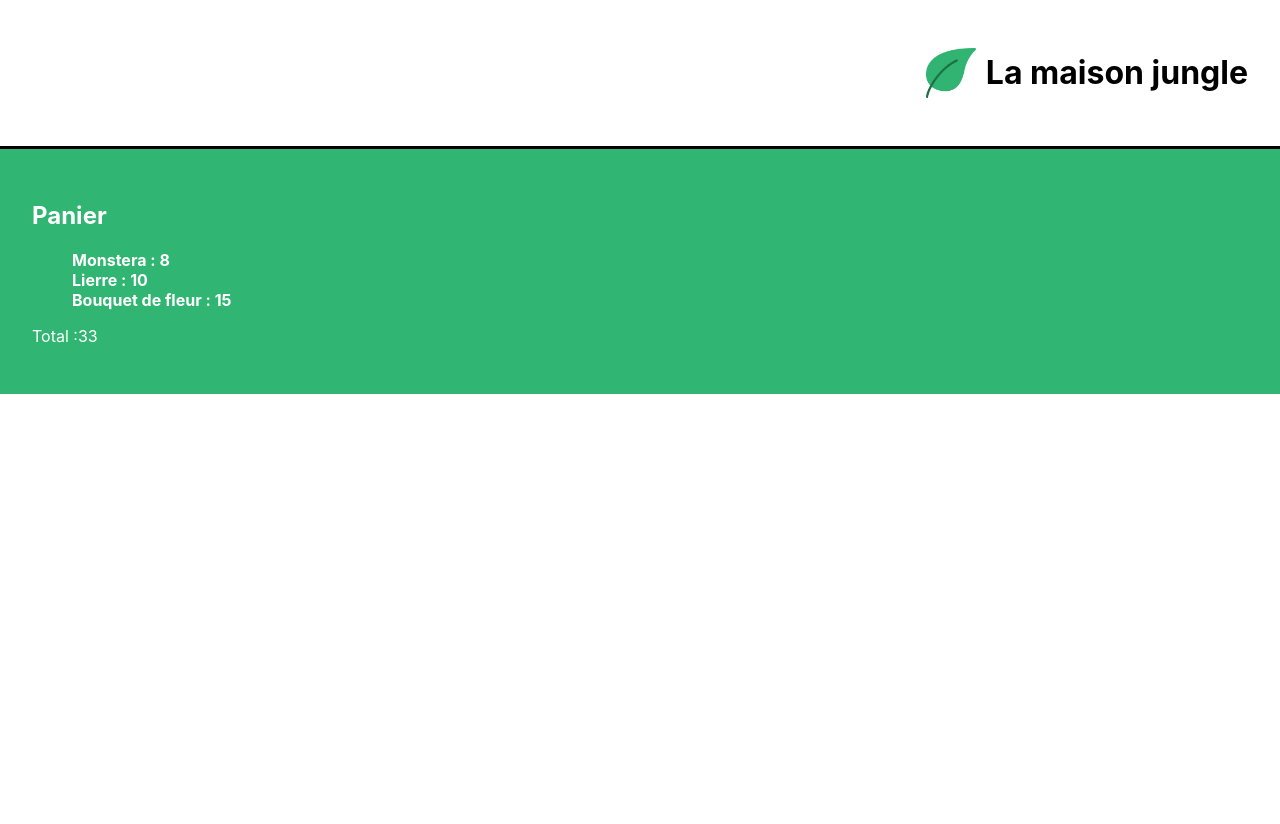
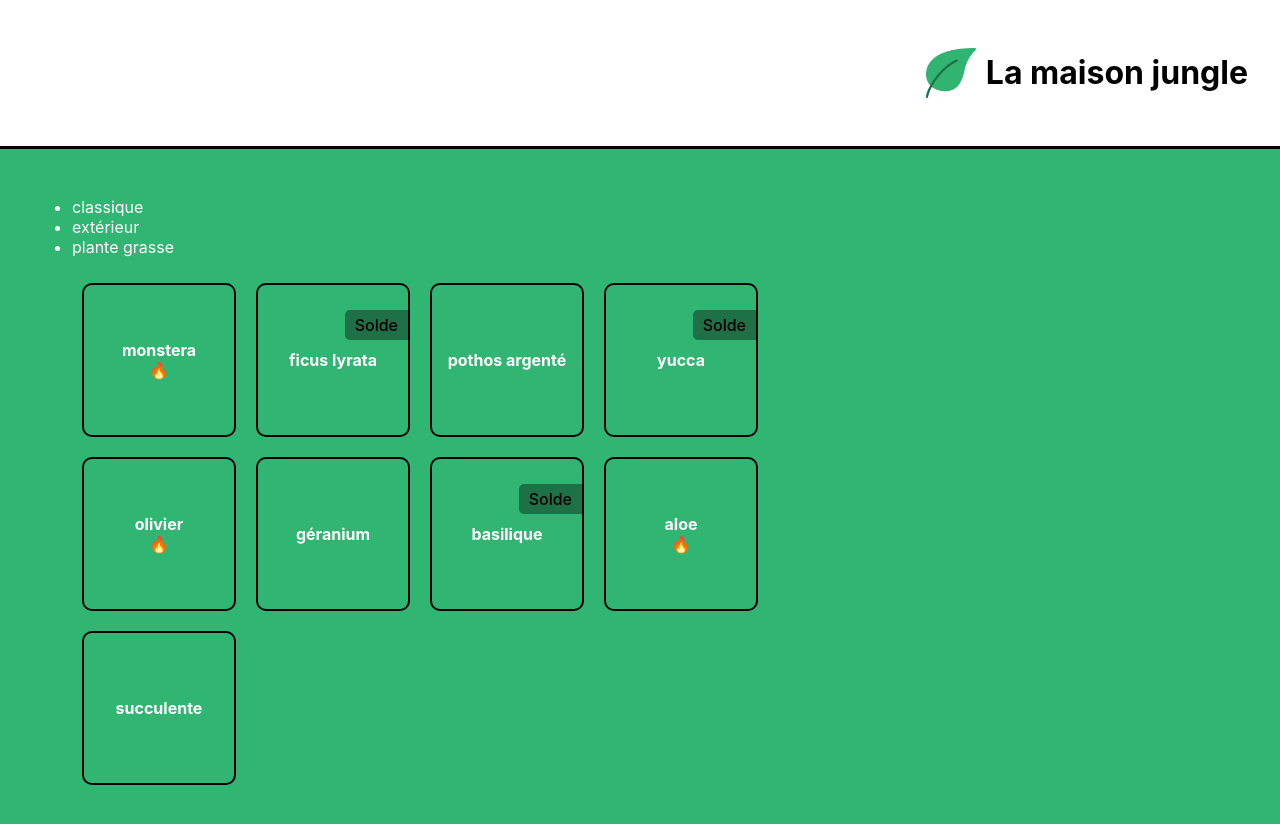
Before and after one commit to IannisG10/La-maison-Jungle, a React (Create React App) app: page / in a window 1280 px wide. Shown: the top 824 px of the page. Before the commit the page ends 800 px from the top, so only its background shows below. Built offline with nearby package versions, Linux system fonts and the light colour scheme.

Commit message:
map,apprentissage,condition ternaire dans le JSX

```diff
--- a/src/App.js
+++ b/src/App.js
@@ -1,15 +1,18 @@
 
 import './css/cart.css';
-
+import './css/panier.css';
 import Banniere from './component/exercice';
-import Cart from './component/cart';
+// import Cart from './component/cart';
+import ShoppingList from './component/shoppingList';
 
 // export default App;
 function App(){
   return(
     <div>
       <Banniere/>
-      <Cart/>
+      {/* <Cart/> */}
+      <ShoppingList/>
+
 
     </div>
   )
--- a/src/component/cart.js
+++ b/src/component/cart.js
@@ -1,5 +1,6 @@
 import React from "react";
 import '../css/panier.css';
+
 function Cart(){
     const monsteraPrice =8;
     const lierrePrice =10;
@@ -8,9 +9,10 @@ function Cart(){
         <div className="lmj-cart">
             <h2>Panier</h2>
             <ul className="cart-list">
-                <li>Monstera : {monsteraPrice}</li>
-                <li>Lierre : {lierrePrice}</li>
-                <li>Bouquet de fleur : {FlowerPrice}</li>
+
+                <li>Monstera : {monsteraPrice} Ar</li>
+                <li>Lierre : {lierrePrice} Ar</li>
+                <li>Bouquet de fleur : {FlowerPrice} Ar</li>
             </ul>
             <p>Total :{monsteraPrice+lierrePrice+FlowerPrice}</p>
         </div>
--- a/src/component/exercice.js
+++ b/src/component/exercice.js
@@ -4,10 +4,13 @@ import logo from "../assets/leaf.png"
 function Banniere (){
      const tittle = "La maison jungle";
      const monImage = logo;
+
+
     return(
         <div className="lmj">
             <img src={monImage} alt="La maison jungle" className="monImage"/>
             <h1 className="lmj-tittle">{tittle} </h1>
+
         </div>
     )
 }
--- /dev/null
+++ b/src/component/shoppingList.js
@@ -0,0 +1,25 @@
+import React from "react";
+import '../css/panier.css'
+import { plantList } from "../datas/plantList";
+
+
+function ShoppingList (){
+    const categories = plantList.reduce((acc,plant)=>
+        acc.includes(plant.category)?acc :acc.concat(plant.category),[]);
+    return(
+        <div className="lmj-cart">
+            <ul className="">
+                {categories.map(x=>(<li key={x}>{x}</li>))}
+            </ul>
+            <ul className="cart-list">
+                {plantList.map(plant=>(<li key={plant.id} className="lmj-item">{plant.name}{plant.isBestSell ?<span>🔥</span>:
+            null}{plant.isSpecialOffer?
+            <div className="lmj-sales">Solde</div>:null}
+                        </li>))}
+
+            </ul>
+        </div>
+    )
+
+}
+export default ShoppingList;
--- a/src/css/cart.css
+++ b/src/css/cart.css
@@ -7,11 +7,13 @@
     justify-content: flex-end;
     align-items: center;
 
+
 }
 .monImage{
     width: 50px;
     height: 50px;
 }
-.lmj-tittle{
+.lmj-tittle,.little-tittle{
     padding-left: 10px;
+
 }
--- a/src/css/panier.css
+++ b/src/css/panier.css
@@ -6,4 +6,29 @@
 .cart-list{
     list-style-type: none;
     font-weight: bold;
+    display: flex;
+    flex-wrap: wrap;
+    max-width: 800px;
 }
+.lmj-item{
+    border: solid 2px black;
+    border-radius: 10px;
+    height: 150px;
+    width: 150px;
+    margin: 10px;
+    display: flex;
+    align-items: center;
+    justify-content: center;
+    flex-direction: column;
+    position: relative;
+}
+.lmj-sales{
+    position: absolute;
+    top: 25px;
+    right: 0;
+    font-weight: 500;
+    color: black;
+    background-color: #1e7047;
+    border-radius: 5px 0 0 5px;
+    padding: 5px 10px;
+}
--- /dev/null
+++ b/src/datas/plantList.js
@@ -0,0 +1,69 @@
+export const plantList = [
+	{
+		name: 'monstera',
+		category: 'classique',
+		id: '1ed',
+		isBestSell: true,
+		light:2,
+		water:3
+	},
+	{
+		name: 'ficus lyrata',
+		category: 'classique',
+		id: '2ab',
+		isSpecialOffer: true,
+		light:3,
+		water:1
+	},
+	{
+		name: 'pothos argenté',
+		category: 'classique',
+		id: '3sd',
+		light:1,
+		water:2
+	},
+	{
+		name: 'yucca',
+		category: 'classique',
+		id: '4kk',
+		isSpecialOffer:true
+	},
+	{
+		name: 'olivier',
+		category: 'extérieur',
+		id: '5pl',
+		isBestSell: true,
+		light:3,
+		water:1
+	},
+	{
+		name: 'géranium',
+		category: 'extérieur',
+		id: '6uo',
+		light:2,
+		water:2
+	},
+	{
+		name: 'basilique',
+		category: 'extérieur',
+		id: '7ie',
+		isSpecialOffer:true,
+		light:2,
+		water:3
+	},
+	{
+		name: 'aloe',
+		category: 'plante grasse',
+		id: '8fp',
+		isBestSell: true,
+		light:2,
+		water:1
+	},
+	{
+		name: 'succulente',
+		category: 'plante grasse',
+		id: '9vn',
+		light:2,
+		water:1
+	}
+]
```
